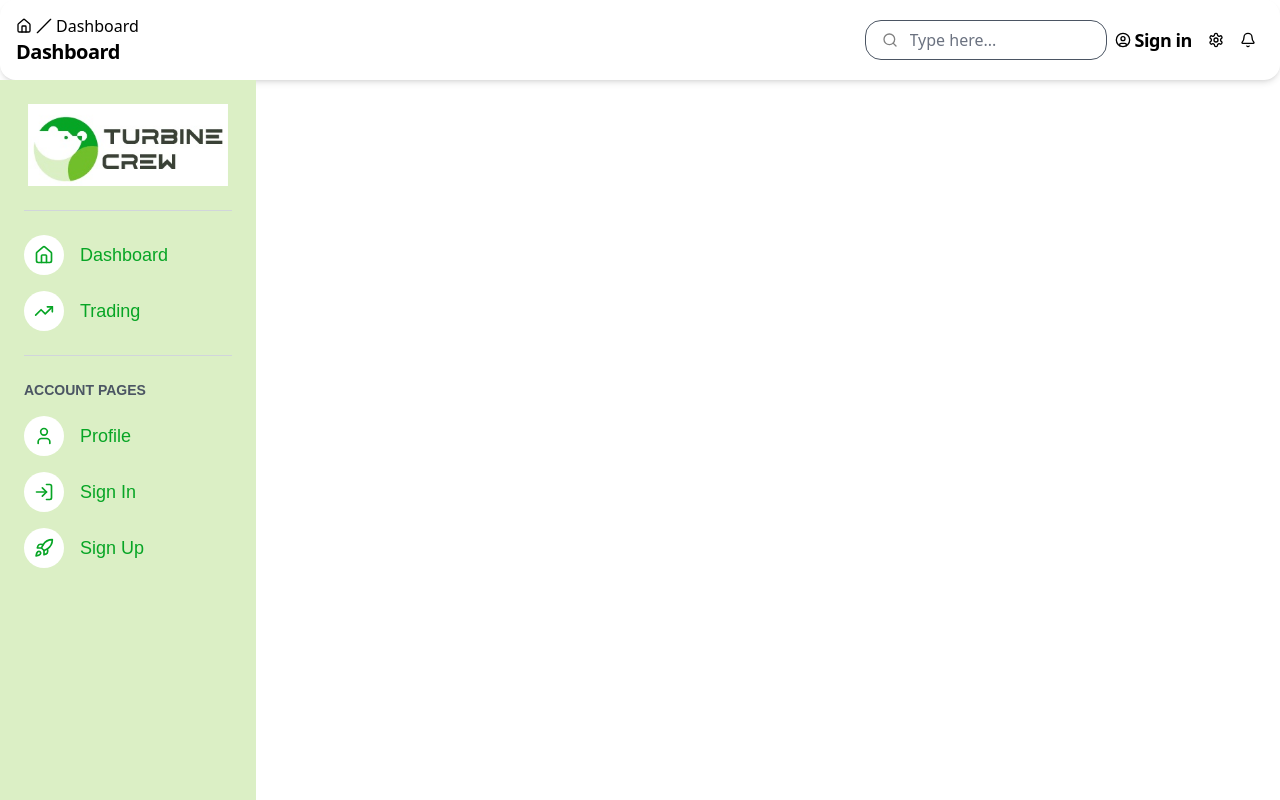
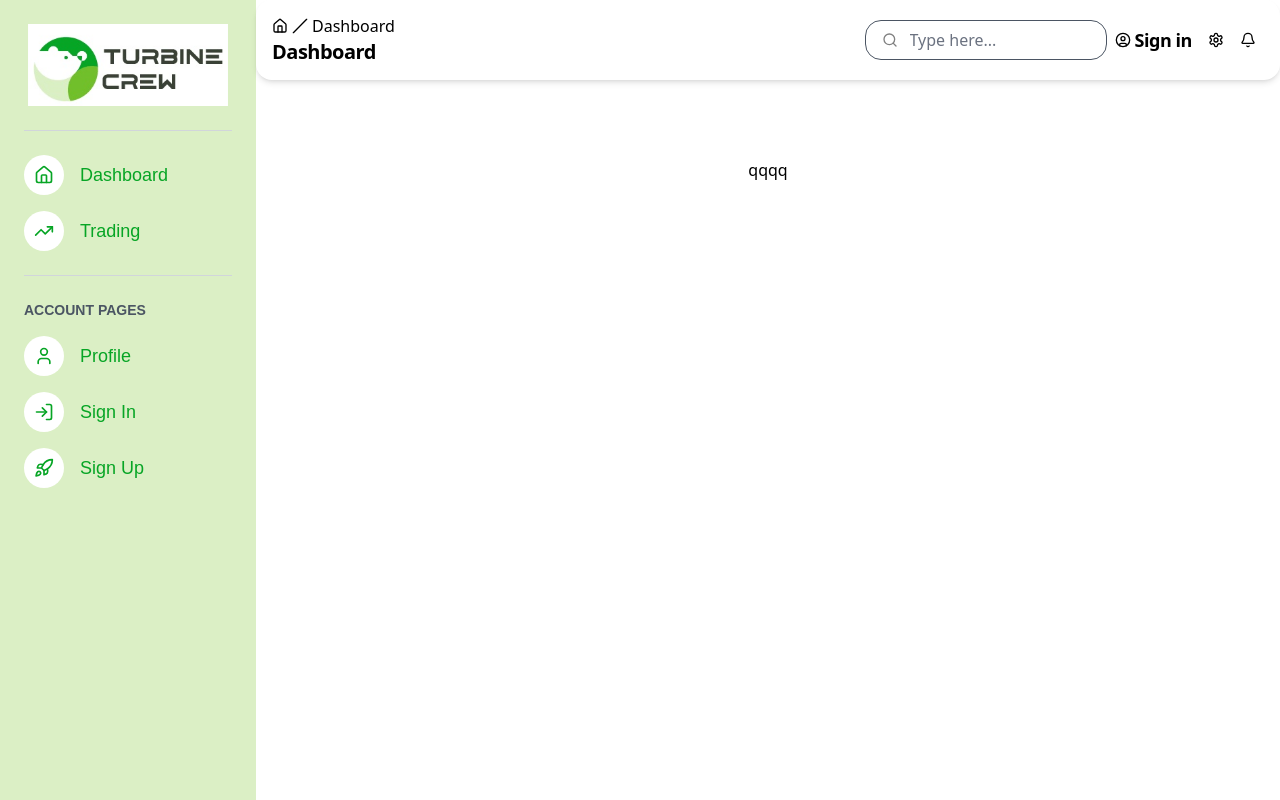
Before and after one commit to turbinecrew/turbin_electrical, a Next.js app: page / in a window 1280 px wide. Shown: the top 800 px of the page. Built offline with nearby package versions, Linux system fonts and the light colour scheme.

Commit message:
🎨: 메인화면 레이아웃 수정

```diff
--- a/src/app/(main)/layout.tsx
+++ b/src/app/(main)/layout.tsx
@@ -1,16 +1,28 @@
-import Header from "@/components/custom/header"
-import Sidebar from "@/components/custom/sidebar"
+import Header from '@/components/custom/header'
+import Sidebar from '@/components/custom/sidebar'
 
 export default function Layout({
-	children,
+  children,
 }: Readonly<{
-	children: React.ReactNode
+  children: React.ReactNode;
 }>) {
-	return (
-		<div>
-			<Header />
-			<Sidebar />
-			<div>{children}</div>
-		</div>
-	)
+  return (
+    <div className='flex h-screen overflow-hidden'>
+      {/* Sidebar 영역 */}
+      <aside>
+        <Sidebar />
+      </aside>
+
+      {/* 메인 영역 */}
+      <div className='flex-1 flex flex-col'>
+        {/* Header */}
+        <header>
+          <Header />
+        </header>
+
+        {/* Main 콘텐츠 */}
+        <main>{children}</main>
+      </div>
+    </div>
+  );
 }
```
